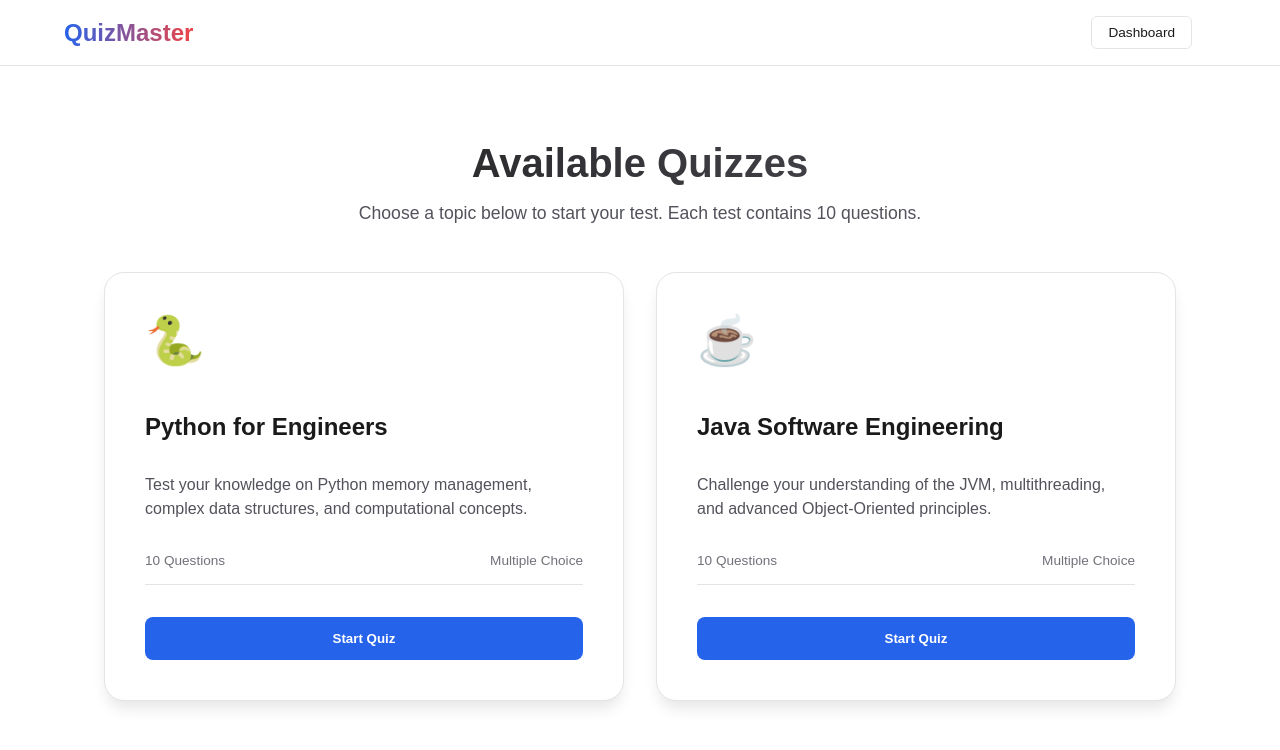
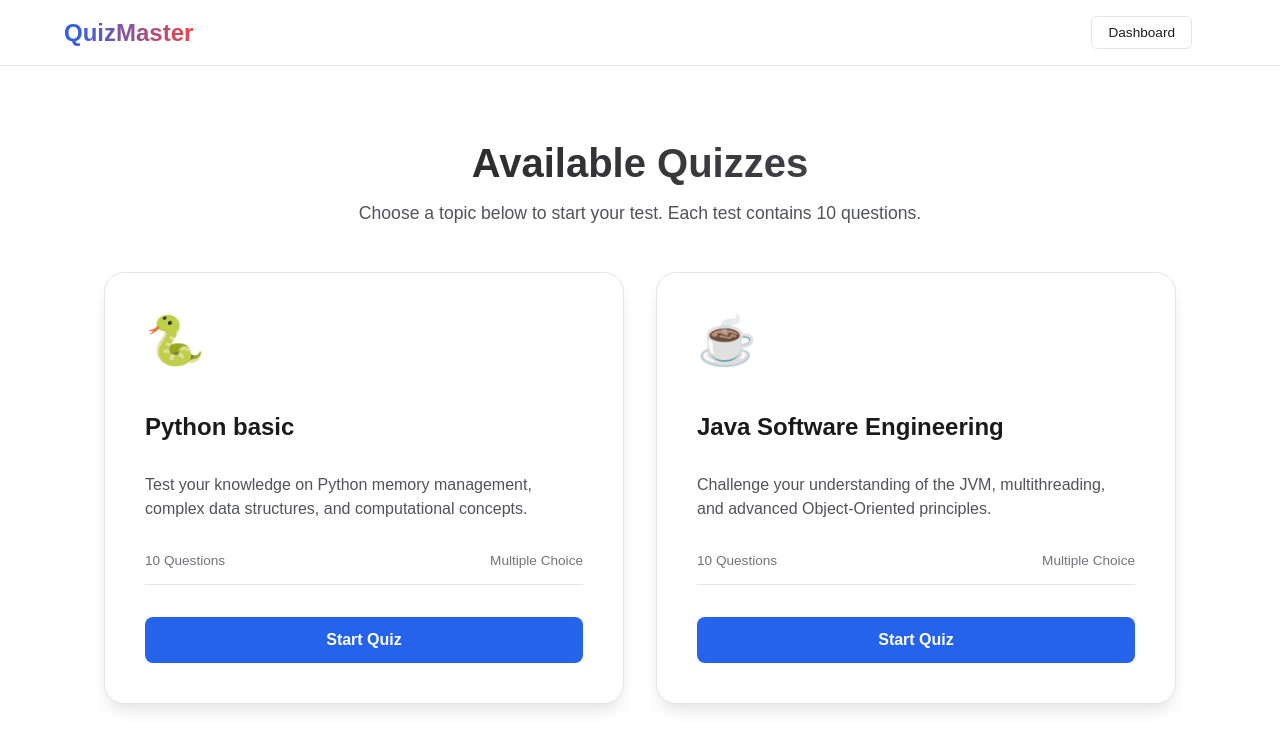
Before and after one commit to sanjanapanji/OnlineQuizSystem, a Next.js app in the folder frontend/: page /quizzes in a window 1280 px wide. Shown: the top 750 px of the page. Built offline with nearby package versions, Linux system fonts and the light colour scheme; sample sign-in values are in the browser's storage.

Commit message:
Rename Python quiz to Python basic

```diff
--- a/frontend/app/data/quizzes.js
+++ b/frontend/app/data/quizzes.js
@@ -1,7 +1,7 @@
 export const quizzes = [
   {
     id: 'python-basics',
-    title: 'Python for Engineers',
+    title: 'Python basic',
     description: 'Test your knowledge on Python memory management, complex data structures, and computational concepts.',
     icon: '🐍',
     questions: [
--- a/frontend/app/globals.css
+++ b/frontend/app/globals.css
@@ -1,12 +1,12 @@
 :root {
-  --background: #ffffff;
-  --foreground: #1a1a1a;
-  --primary: #2563eb;
-  --primary-hover: #1d4ed8;
-  --secondary: #f4f4f5;
-  --secondary-hover: #e4e4e7;
-  --border: #e4e4e7;
-  --card-bg: #ffffff;
+  --background: #0a0a0b;
+  --foreground: #ededed;
+  --primary: #4f46e5;
+  --primary-hover: #4338ca;
+  --secondary: #1f2937;
+  --secondary-hover: #374151;
+  --border: #27272a;
+  --card-bg: rgba(24, 24, 27, 0.6);
 }
 
 
--- a/frontend/app/layout.js
+++ b/frontend/app/layout.js
@@ -12,8 +12,8 @@
 });
 
 export const metadata = {
-  title: "QuizMaster - Premium Online Testing",
-  description: "A premium online quiz system for engineering students and educators.",
+  title: "Create Next App",
+  description: "Generated by create next app",
 };
 
 export default function RootLayout({ children }) {
--- a/frontend/app/quizzes/page.js
+++ b/frontend/app/quizzes/page.js
@@ -61,12 +61,9 @@
                 <span>10 Questions</span>
                 <span>Multiple Choice</span>
               </div>
-              <button
-                onClick={() => router.push(`/quizzes/${quiz.id}`)}
-                className={styles.startBtn}
-              >
+              <Link href={`/quizzes/${quiz.id}`} className={styles.startBtn}>
                 Start Quiz
-              </button>
+              </Link>
             </div>
           ))}
         </section>
```
Also changed, not shown: frontend/app/quizzes/[id]/page.js (+3 -6 lines), frontend/app/quizzes/[id]/page.module.css (+6 -17 lines).
